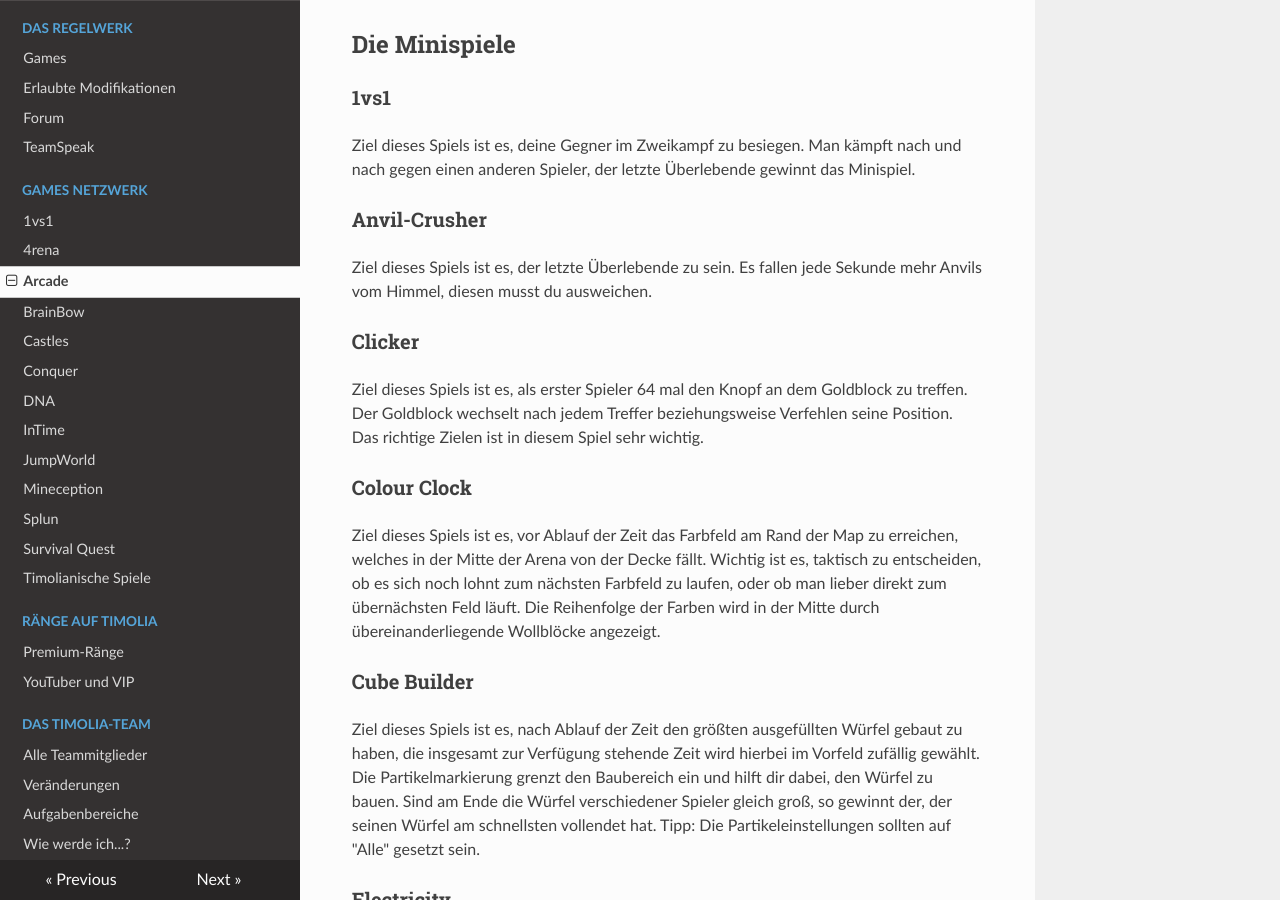
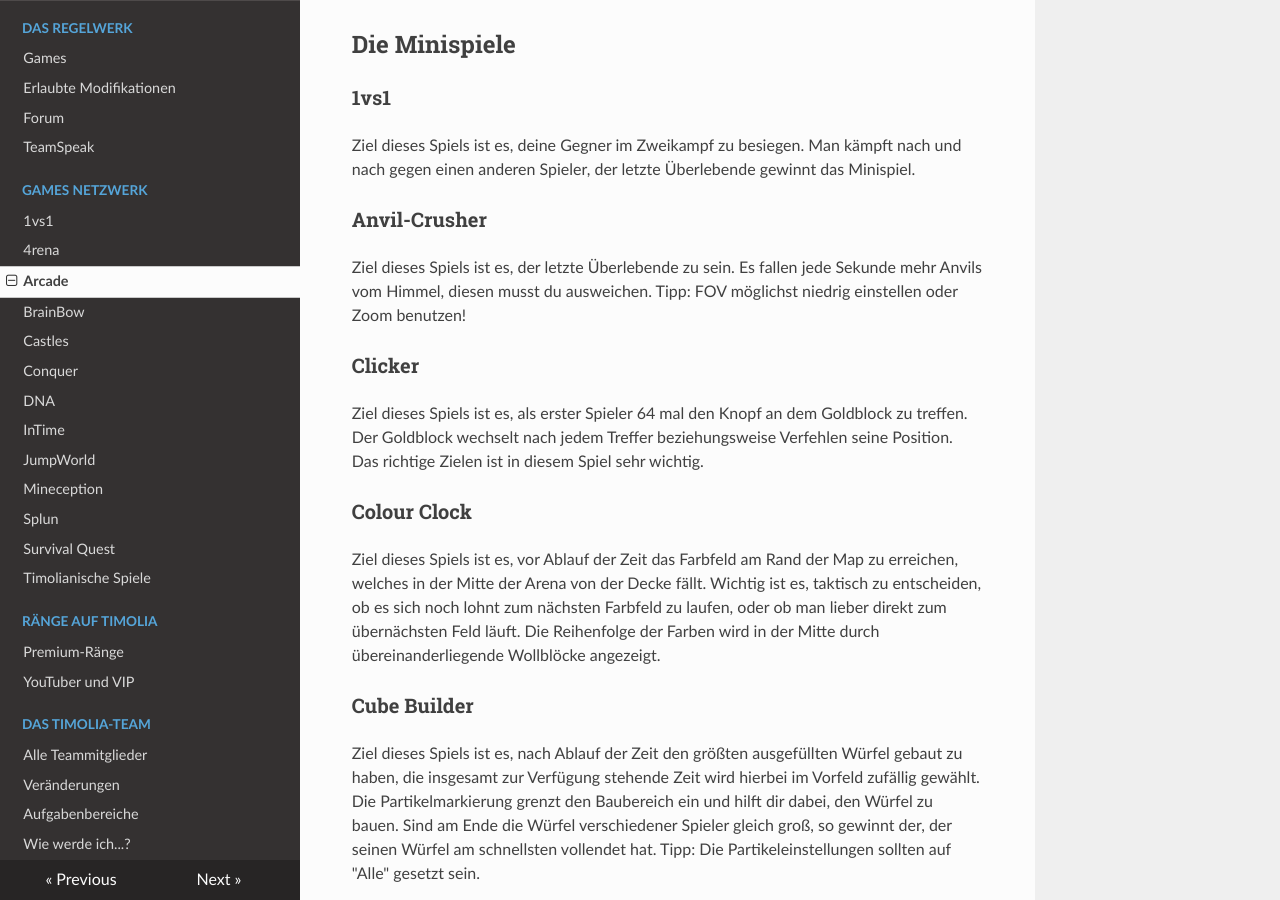
Before and after one commit to TimoliaDE/HowTo, an MkDocs documentation site: the page built from docs/games/arcade.md, in a window 1280 px wide and 900 px high, scrolled down 885 px. Built offline with MkDocs 1.6.1, drawn with Linux system fonts in a browser that asks for light colours; nearby versions of some CDN libraries; old or Windows-style settings are respelled for this version of MkDocs; some of the changed text lies outside the part shown.

Commit message:
Update arcade.md

```diff
--- a/docs/games/arcade.md
+++ b/docs/games/arcade.md
@@ -21,7 +21,7 @@ Turnieren gegen deine Mitspieler und gewinne die meisten Spiele.
 Ziel dieses Spiels ist es, deine Gegner im Zweikampf zu besiegen. Man kämpft nach und nach gegen einen anderen Spieler, der letzte Überlebende gewinnt das Minispiel.
 
 ### Anvil-Crusher
-Ziel dieses Spiels ist es, der letzte Überlebende zu sein. Es fallen jede Sekunde mehr Anvils vom Himmel, diesen musst du ausweichen.
+Ziel dieses Spiels ist es, der letzte Überlebende zu sein. Es fallen jede Sekunde mehr Anvils vom Himmel, diesen musst du ausweichen. Tipp: FOV möglichst niedrig einstellen oder Zoom benutzen!
 
 ### Clicker
 Ziel dieses Spiels ist es, als erster Spieler 64 mal den Knopf an dem Goldblock zu treffen. Der Goldblock wechselt nach jedem Treffer beziehungsweise Verfehlen seine Position.
@@ -96,8 +96,8 @@ Welcher Premium-Rang dir welche Vorteile bietet, kannst du [hier](/ranks/premium
 | ------ | -------- |
 | `/rot` | Zeigt die Spielrotation |
 | `/last` | Zeigt die zuletzt gespielten Spiele |
-| `/join <Spieler>` | Betrete ein öffentliches Turnier |
+| `/join <Spieler>` | Betrete ein Turnier |
 | `/leave` | Verlasse ein Turnier |
 **[Premium](/ranks/premium/) only**:
-| `/create`          | Erstellt ein Turnier |
+| `/create`          | Erstellt ein öffentliches oder privates Turnier |
 | `/invite <Spieler>` | Lädt einen Spieler in dein Turnier ein |
```
